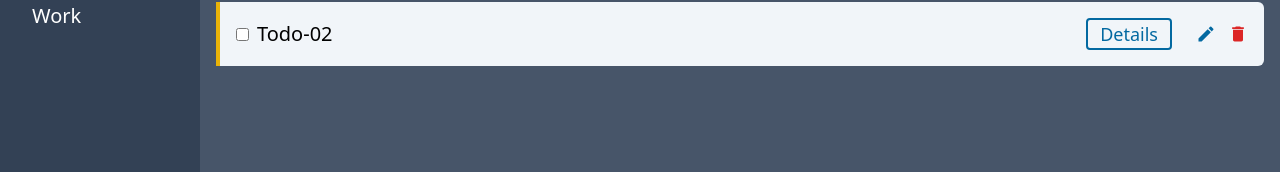
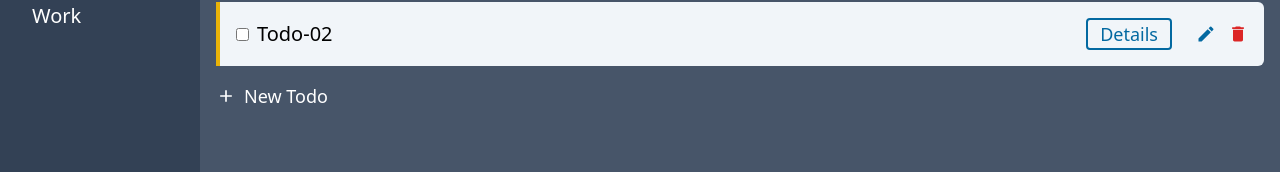
Before and after one commit to nacen-dev/odin-todo-list, a React (Create React App) app: page / in a window 1280 px wide. Shown: the part 158-330 px from the top of the page. Built offline with nearby package versions, Linux system fonts and the light colour scheme.

Commit message:
Use AddTodo Modal to create new todo

```diff
--- a/src/features/ProjectList/Project.tsx
+++ b/src/features/ProjectList/Project.tsx
@@ -1,14 +1,30 @@
-import React from "react";
+import React, { useState } from "react";
 import { ITodo, Todo } from "./Todo";
+import { MdAdd } from "react-icons/md";
+import { useAppDispatch } from "../../app/hooks";
+import { addTodo } from "./projectListSlice";
+import { AddTodoModal } from "./AddTodoModal";
 
 export interface IProject {
   name: string;
   todoList: Array<ITodo>;
 }
 
-const Project = ({name, todoList}: IProject) => {
+const Project = ({ name, todoList }: IProject) => {
+  const dispatch = useAppDispatch();
+  const [open, setOpen] = useState<boolean>(false);
+
+  const handleCloseModal = () => setOpen(false);
+
+  const handleOpenModal = () => setOpen(true);
+
+  const handleAddTodo = (todo: ITodo) => {
+    dispatch(addTodo(todo));
+  };
+
   return (
-    <ul className="flex flex-col gap-3">
+    <>
+      <ul className="flex flex-col gap-3 mb-4">
         {todoList.map((todo) => (
           <li key={todo.id}>
             <Todo
@@ -23,6 +39,21 @@ const Project = ({name, todoList}: IProject) => {
           </li>
         ))}
       </ul>
+      <button
+        className="flex items-center gap-2 text-white cursor-pointer"
+        type="button"
+        onClick={handleOpenModal}
+      >
+        <MdAdd className="text-xl" />
+        <span className="text-lg">New Todo</span>
+      </button>
+      <AddTodoModal
+        onClose={handleCloseModal}
+        open={open}
+        projectName={name}
+        addTodo={handleAddTodo}
+      />
+    </>
   );
 };
 
```
Lines whose indentation alone changed are shown as unchanged.
